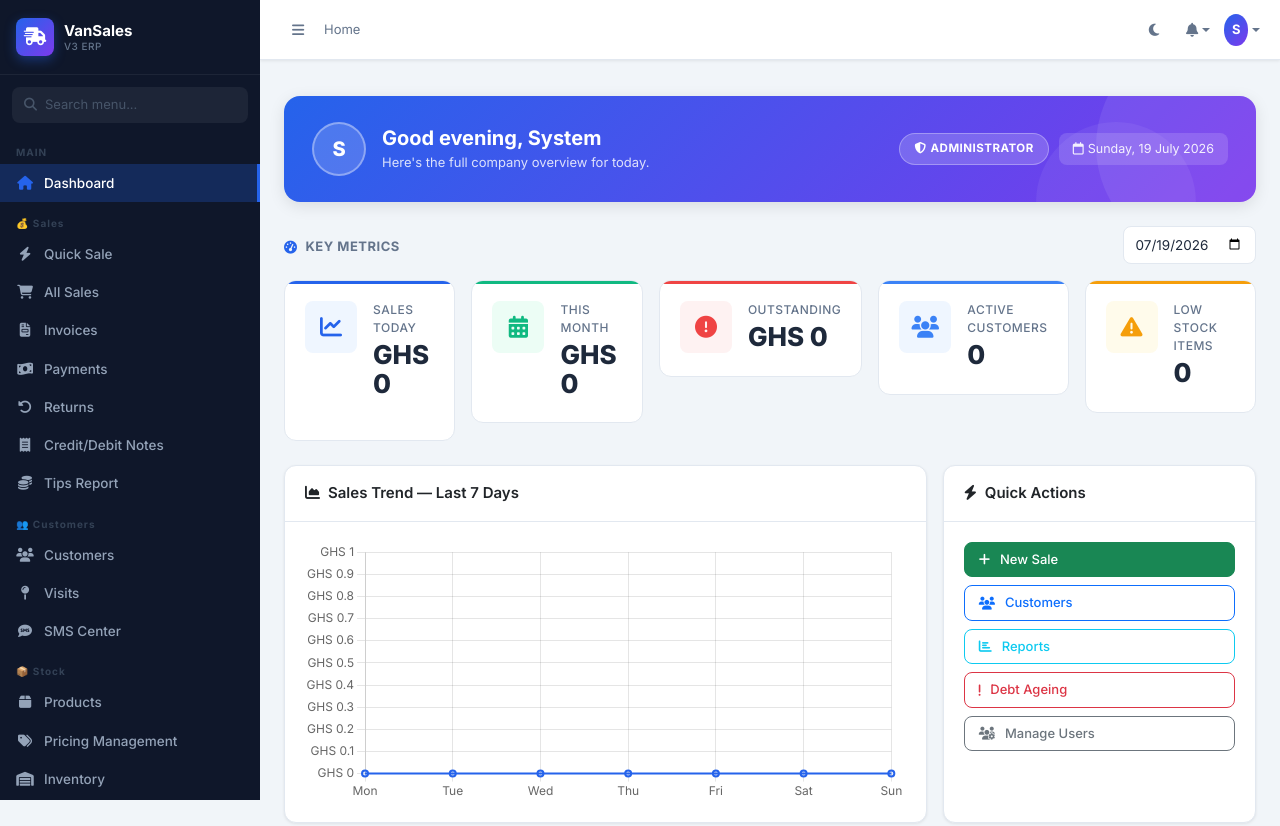
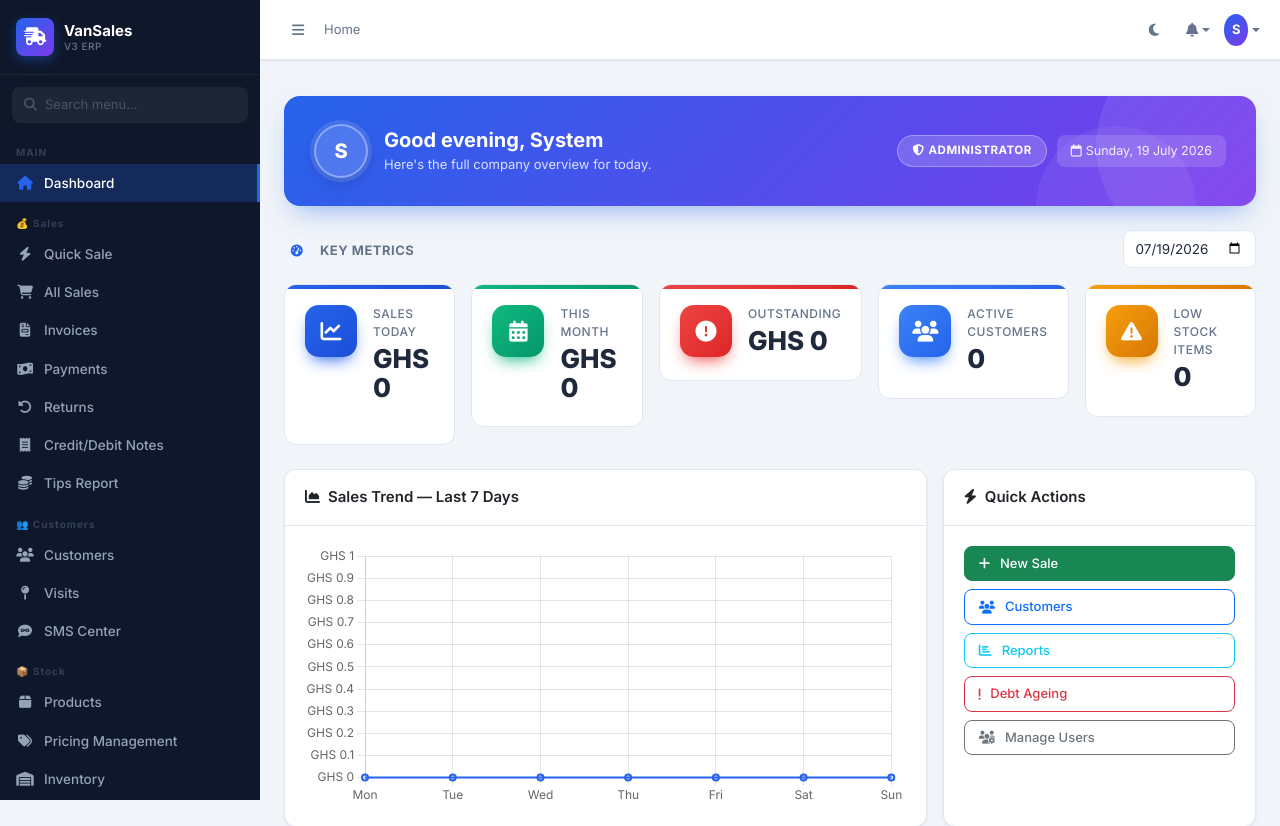
Before and after one commit to itmhikizaro08-hub/van-sale-v3, a Flask app: page / in a window 1280 px wide. Shown: the top 826 px of the page. Run offline with Flask 3, Linux system fonts and the light colour scheme; a user stored in the database is signed in; data comes from the database, SQL or seed files in the repository; data that the repository does not hold is empty; some libraries are stand-ins or nearby versions.

Commit message:
Redesign the dashboard/stat-card look across the whole app
One shared CSS change upgrades all six role dashboards (admin,
manager, supervisor, rep, warehouse, cashier) plus every other page
that reuses the same stat-card component, instead of touching each
template individually:

- Stat card icons are now solid gradient-filled boxes with a white
  icon and a matching drop shadow, instead of a flat light-tint
  background with a colored icon.
- Stat cards got a gradient top accent bar (was a flat 3px line) and
  a stronger lift/shadow on hover.
- Trend indicators (vs yesterday) are now pill-shaped badges with a
  tinted background instead of plain colored text.
- The dashboard hero banner got a subtle dot-grid texture over its
  gradient and a soft glow ring around the avatar.
- Section titles got a small colored icon badge instead of a bare
  icon.

Side effect: this also fixes stat-card icons being illegible
low-contrast tint boxes in dark mode, since they're solid gradients
now rather than a light background color that was never themed for
dark mode.

Co-Authored-By: Claude Sonnet 5 <noreply@anthropic.com>

```diff
--- a/static/css/main.css
+++ b/static/css/main.css
@@ -322,16 +322,19 @@ a:hover { color: var(--brand-dark); }
 .dash-hero {
   position: relative;
   overflow: hidden;
-  background: linear-gradient(135deg, var(--brand), #7c3aed);
+  background-image: linear-gradient(135deg, var(--brand), #7c3aed),
+    radial-gradient(circle, rgba(255,255,255,.12) 1px, transparent 1px);
+  background-size: 100% 100%, 22px 22px;
+  background-position: 0 0, 0 0;
   border-radius: var(--radius-lg);
-  padding: 26px 28px;
+  padding: 28px 30px;
   margin-bottom: 24px;
   display: flex;
   align-items: center;
   justify-content: space-between;
   gap: 20px;
   flex-wrap: wrap;
-  box-shadow: var(--shadow);
+  box-shadow: 0 12px 28px -10px rgba(37,99,235,.5);
 }
 .dash-hero::before {
   content: '';
@@ -358,6 +361,7 @@ a:hover { color: var(--brand-dark); }
   display: flex; align-items: center; justify-content: center;
   font-weight: 800; font-size: 20px; color: #fff;
   flex-shrink: 0;
+  box-shadow: 0 0 0 4px rgba(255,255,255,.12), 0 6px 16px rgba(0,0,0,.15);
 }
 .dash-hero-greeting { font-size: 20px; font-weight: 700; color: #fff; line-height: 1.25; }
 .dash-hero-sub { font-size: 13px; color: rgba(255,255,255,.82); margin-top: 2px; }
@@ -389,9 +393,17 @@ a:hover { color: var(--brand-dark); }
   font-size: 13px; font-weight: 700; text-transform: uppercase; letter-spacing: .5px;
   color: var(--text-muted);
   margin: 4px 0 12px;
-  display: flex; align-items: center; gap: 8px;
+  display: flex; align-items: center; gap: 10px;
 }
-.section-title i { color: var(--brand); }
+.section-title i {
+  width: 26px; height: 26px;
+  display: inline-flex; align-items: center; justify-content: center;
+  background: var(--brand-light);
+  color: var(--brand);
+  border-radius: 8px;
+  font-size: 12px;
+}
+[data-theme="dark"] .section-title i { background: rgba(37,99,235,.18); }
 
 /* ── KPI / Stat Cards ────────────────────────────────────────── */
 .stat-card {
@@ -406,38 +418,46 @@ a:hover { color: var(--brand-dark); }
   overflow: hidden;
   transition: box-shadow .2s, transform .2s;
 }
-.stat-card:hover { box-shadow: var(--shadow); transform: translateY(-2px); }
+.stat-card:hover { box-shadow: var(--shadow-lg); transform: translateY(-3px); }
 .stat-card::before {
   content: '';
   position: absolute; top: 0; left: 0; right: 0;
-  height: 3px;
-  background: var(--card-accent, var(--brand));
+  height: 4px;
+  background: linear-gradient(90deg, var(--card-accent, var(--brand)), var(--card-accent-2, var(--brand-dark)));
+  border-radius: var(--radius) var(--radius) 0 0;
 }
 
 .stat-icon {
   width: 52px; height: 52px;
-  border-radius: var(--radius-sm);
-  background: var(--card-accent-bg, var(--brand-light));
+  border-radius: 14px;
+  background: linear-gradient(135deg, var(--card-accent, var(--brand)), var(--card-accent-2, var(--brand-dark)));
   display: flex; align-items: center; justify-content: center;
-  font-size: 22px;
-  color: var(--card-accent, var(--brand));
+  font-size: 21px;
+  color: #fff;
   flex-shrink: 0;
+  box-shadow: 0 8px 16px -6px var(--card-accent, var(--brand));
 }
 .stat-label { font-size: 12px; color: var(--text-muted); font-weight: 500; text-transform: uppercase; letter-spacing: .5px; }
 .stat-value { font-size: 26px; font-weight: 800; color: var(--text); line-height: 1.1; margin: 4px 0; }
-.stat-trend { font-size: 12px; color: var(--text-muted); }
-.stat-trend .up { color: var(--success); }
-.stat-trend .down { color: var(--danger); }
+.stat-trend { font-size: 12px; color: var(--text-muted); display: flex; align-items: center; gap: 6px; flex-wrap: wrap; }
+.stat-trend .up, .stat-trend .down {
+  display: inline-flex; align-items: center; gap: 3px;
+  padding: 2px 8px; border-radius: 999px; font-weight: 700; font-size: 11px;
+}
+.stat-trend .up   { background: rgba(16,185,129,.12); color: var(--success); }
+.stat-trend .down { background: rgba(239,68,68,.12); color: var(--danger); }
+[data-theme="dark"] .stat-trend .up   { background: rgba(16,185,129,.2); }
+[data-theme="dark"] .stat-trend .down { background: rgba(239,68,68,.2); }
 
 /* Colored stat cards */
-.stat-card.primary   { --card-accent: #2563EB; --card-accent-bg: #eff6ff; }
-.stat-card.success   { --card-accent: #10b981; --card-accent-bg: #ecfdf5; }
-.stat-card.danger    { --card-accent: #ef4444; --card-accent-bg: #fef2f2; }
-.stat-card.warning   { --card-accent: #f59e0b; --card-accent-bg: #fffbeb; }
-.stat-card.info      { --card-accent: #3b82f6; --card-accent-bg: #eff6ff; }
-.stat-card.purple    { --card-accent: #8b5cf6; --card-accent-bg: #f5f3ff; }
-.stat-card.teal      { --card-accent: #14b8a6; --card-accent-bg: #f0fdfa; }
-.stat-card.orange    { --card-accent: #f97316; --card-accent-bg: #fff7ed; }
+.stat-card.primary   { --card-accent: #2563EB; --card-accent-2: #1d4ed8; --card-accent-bg: #eff6ff; }
+.stat-card.success   { --card-accent: #10b981; --card-accent-2: #059669; --card-accent-bg: #ecfdf5; }
+.stat-card.danger    { --card-accent: #ef4444; --card-accent-2: #dc2626; --card-accent-bg: #fef2f2; }
+.stat-card.warning   { --card-accent: #f59e0b; --card-accent-2: #d97706; --card-accent-bg: #fffbeb; }
+.stat-card.info      { --card-accent: #3b82f6; --card-accent-2: #2563eb; --card-accent-bg: #eff6ff; }
+.stat-card.purple    { --card-accent: #8b5cf6; --card-accent-2: #7c3aed; --card-accent-bg: #f5f3ff; }
+.stat-card.teal      { --card-accent: #14b8a6; --card-accent-2: #0d9488; --card-accent-bg: #f0fdfa; }
+.stat-card.orange    { --card-accent: #f97316; --card-accent-2: #ea580c; --card-accent-bg: #fff7ed; }
 
 /* ══════════════════════════════════════════════════════════════
    TABLES (DataTables override)
```
